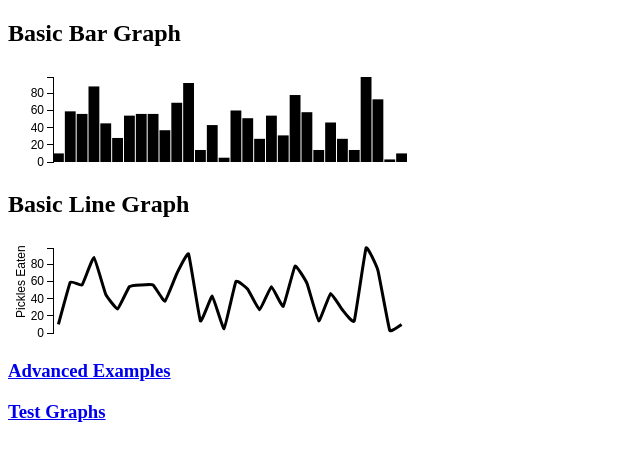
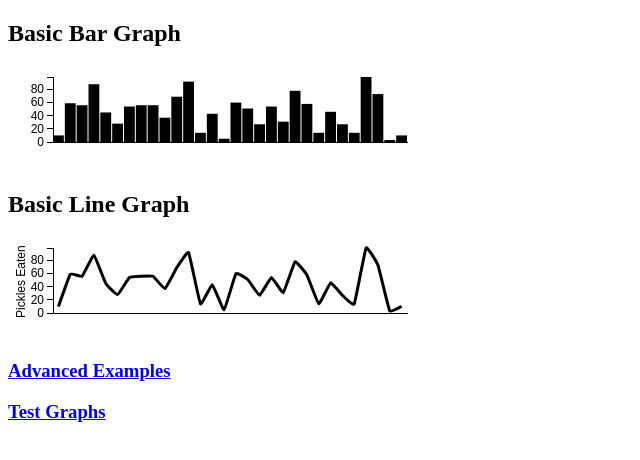
Before and after one commit to mikejestes/ez-d3-graphs, a plain HTML site: page examples/index.html in a window 1280 px wide. Shown: the whole page, without its empty margins (0-640 px from the left). Drawn offline with Linux system fonts and the light colour scheme.

Commit message:
Throw a default fake bottom 'axis' line on

```diff
--- a/examples/index.html
+++ b/examples/index.html
@@ -3,7 +3,7 @@
 <head>
 <title>EZ D3 Graphs - Basic Example</title>
 <meta charset="utf-8">
-<script src="../src/d3.v2.js"></script>
+<script src="../lib/d3.v2.js"></script>
 <script src="../src/ez-d3-graphs.js"></script>
 </head>
 <body>
--- a/src/ez-d3-graphs.js
+++ b/src/ez-d3-graphs.js
@@ -110,6 +110,9 @@
                 axisOptions.position = 'right';
                 axisOptions.label = graph.options.label;
                 this.rightAxis = new expose.GraphAxis(0, d3.max(graph.data), axisOptions);
+            }
+            if (!this.bottomAxis) {
+                this.bottomAxis = new expose.LineAxis({position: 'bottom'});
             }
 
             return this;
@@ -274,7 +277,7 @@
                 translateY = 0,
                 translateLabelX = 0,
                 fontSizeDivisor = 10,
-                axisSng;
+                axisSvg;
 
             if (this.options.type === 'date') {
                 axisScale = d3.time.scale().domain([this.min, this.max]).range([props.leftGutter, props.width - props.rightGutter]);
@@ -287,6 +290,9 @@
             if (this.options.ticks) {
                 axis.ticks(this.options.ticks);
             }
+            if (this.options.tickValues) {
+                axis.tickValues(this.options.tickValues);
+            }
 
             if (this.options.position === 'left') {
                 translateX = props.leftGutter;
@@ -297,6 +303,11 @@
             } else if (this.options.position === 'bottom') {
                 translateX = 0;
                 translateY = props.height - props.bottomGutter;
+            }
+
+            if (this.options.position === 'bottom' && this.options.type !== 'date') {
+                axisScale = d3.scale.linear().domain([this.min, this.max]).range([props.leftGutter, props.width - props.rightGutter]);
+                axis = d3.svg.axis().scale(axisScale).orient('bottom');
             }
 
             svg.append('defs').append('style').text('.axis path, .axis line {' + this.options.style + '} .axis text {' + this.options.labelStyle + '}');
@@ -312,6 +323,43 @@
                     .attr('fill', this.options.labelColor)
                     .attr('transform', 'translate(' + translateLabelX + ',' + (props.height - 20) + ')rotate(270)');
             }
+
+        }
+    };
+
+
+    expose.LineAxis = function (options) {
+        var defaults = {
+            position: 'left'
+        };
+
+        this.options = extend(defaults, options);
+    };
+    expose.LineAxis.prototype = {
+        render: function (svg, props) {
+
+            var x1 = props.leftGutter,
+                y1 = props.topGutter,
+                x2 = props.width - props.rightGutter,
+                y2 = props.height - props.bottomGutter,
+                axisSvg;
+
+            if (this.options.position === 'left') {
+                x2 = x1;
+            } else if (this.options.position === 'right') {
+                x1 = x2;
+            } else if (this.options.position === 'bottom') {
+                y1 = y2 = props.height - props.bottomGutter;
+            }
+
+            axisSvg = svg.append('g')
+                .attr('class', 'axis');
+
+            axisSvg.append('line')
+                .attr('x1', x1)
+                .attr('y1', y1)
+                .attr('x2', x2)
+                .attr('y2', y2);
 
         }
     };
```
Also changed, not shown: examples/advanced.html (+1 -1 lines), examples/tests.html (+1 -1 lines), README.md (added), lib/d3.v2.js (renamed from src/d3.v2.js).
